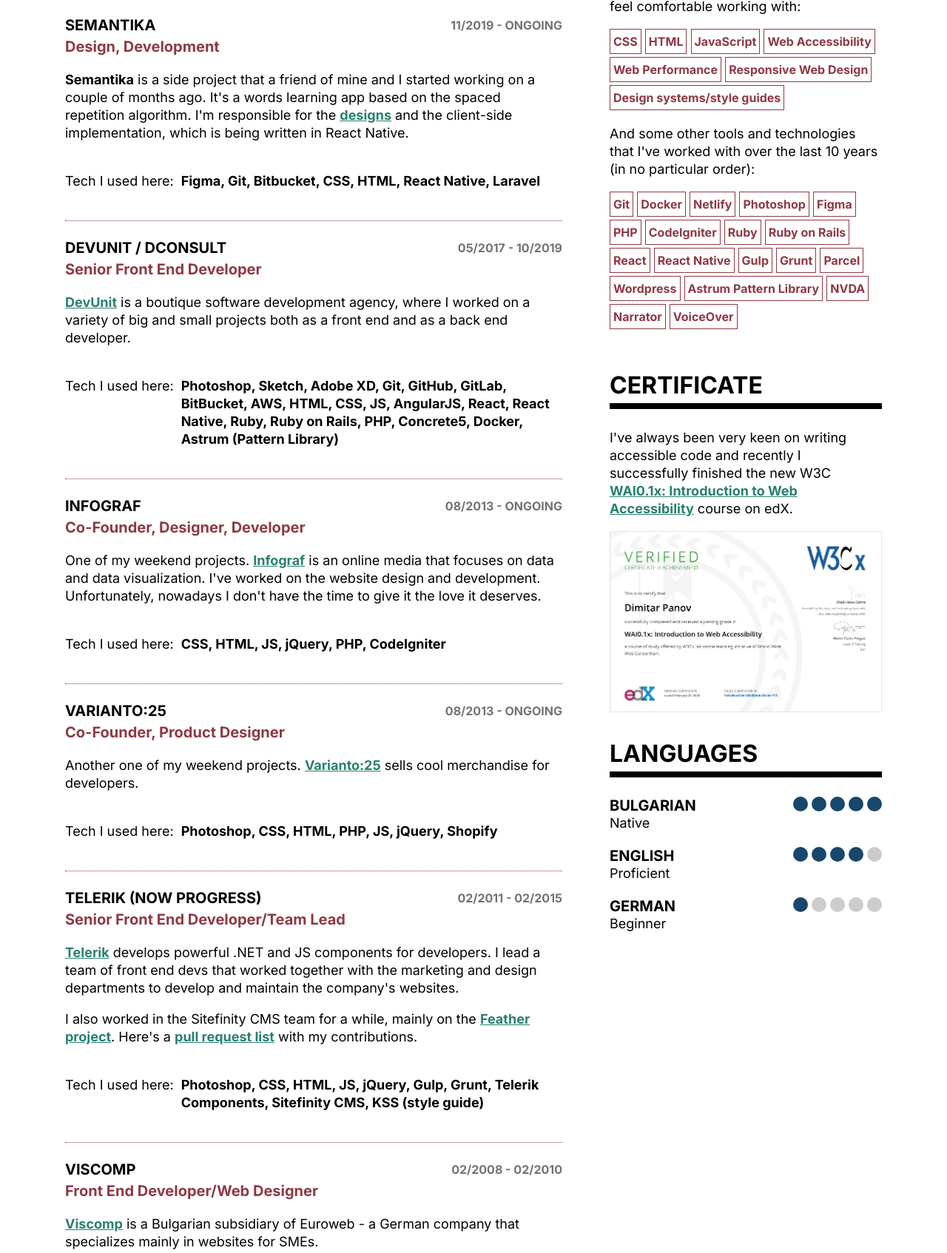
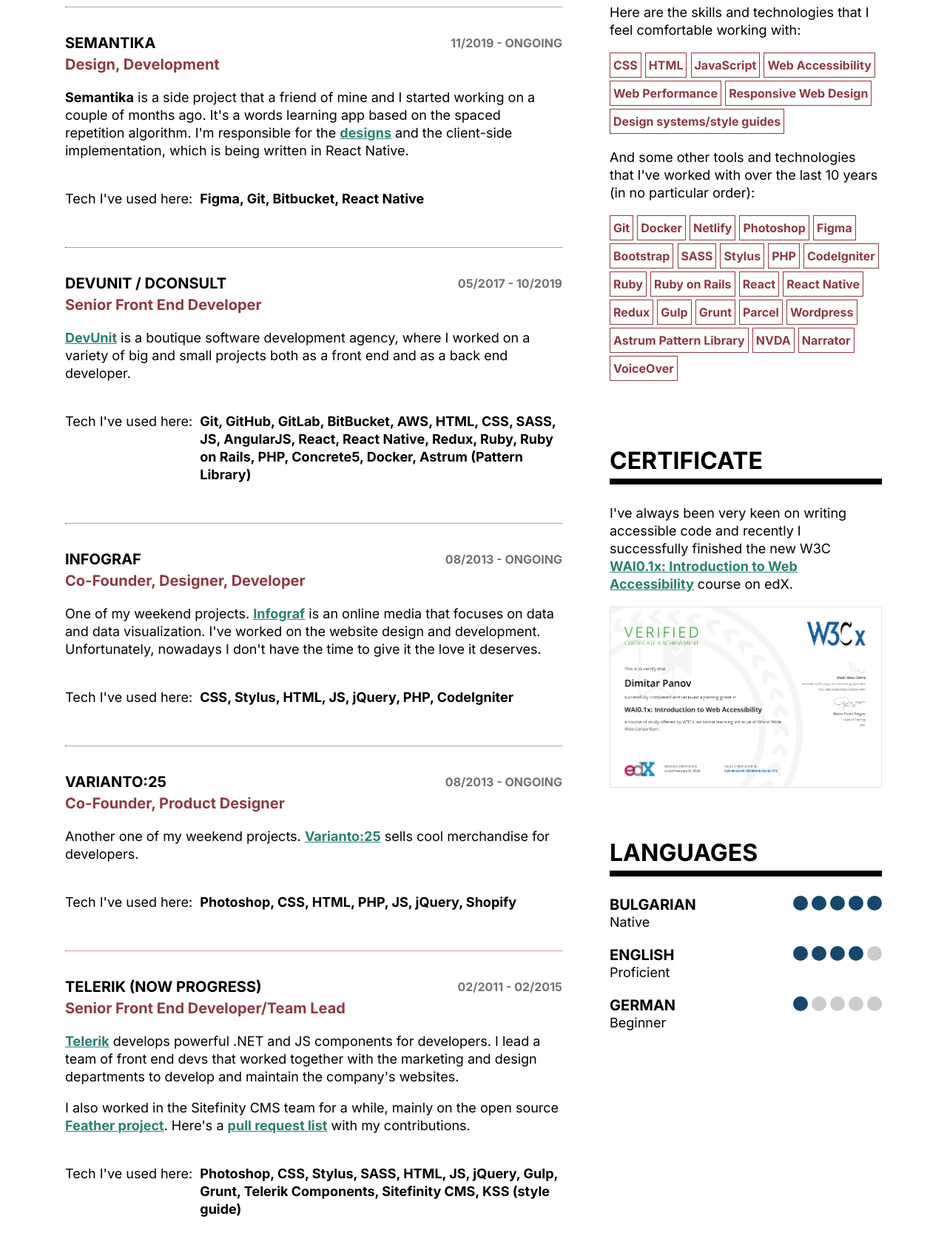
Before and after one commit to dpanov/cv, a website built with Parcel: page index.html in a window 1280 px wide. Shown: the part 762-2456 px from the top of the page at 74% size. Built offline with nearby package versions, Linux system fonts and the light colour scheme.

Commit message:
Added more spacing between articles

```diff
--- a/index.html
+++ b/index.html
@@ -18,14 +18,14 @@
       <p class="header__role role" role="doc-subtitle">Front-end / Accessibility / Performance</p>
 
       <dl class="header__contacts contacts">
-        <dt>phone</dt>
+        <dt>Phone</dt>
         <dd>+359 897413650</dd>
 
-        <dt>email: </dt>
+        <dt>Email: </dt>
         <dd><a href="mailto:mail@dpanov.net">mail@dpanov.net</a></dd>
-<!--
-        <dt>location:</dt>
-        <dd>Sofia</dd> -->
+
+        <dt>GitHub: </dt>
+        <dd><a href="https://github.com/dpanov/">https://github.com/dpanov/</a></dd>
       </dl>
     </div>
 
@@ -33,12 +33,6 @@
   </header>
 
   <main class="content">
-    <!-- <div class="content__left">
-
-    </div>
-    <div class="content__right">
-
-    </div> -->
     <section class="content__summary">
       <h2>Summary</h2>
 
@@ -69,8 +63,8 @@
             </div>
 
             <dl class="article__technologies">
-              <dt>Tech I used here:</dt>
-              <dd>Figma, Git, GitHub, CSS, HTML, ParcelJS, Netlify</dd>
+              <dt>Tech I've used here:</dt>
+              <dd>Figma, Git, GitHub, CSS, SASS, HTML, ParcelJS, Netlify</dd>
             </dl>
           </article>
         </li>
@@ -93,8 +87,8 @@
             </div>
 
             <dl class="article__technologies">
-              <dt>Tech I used here:</dt>
-              <dd>Figma, Git, Bitbucket, CSS, HTML, React Native, Laravel</dd>
+              <dt>Tech I've used here:</dt>
+              <dd>Figma, Git, Bitbucket, React Native</dd>
             </dl>
           </article>
         </li>
@@ -117,8 +111,8 @@
             </div>
 
             <dl class="article__technologies">
-              <dt>Tech I used here:</dt>
-              <dd>Photoshop, Sketch, Adobe XD, Git, GitHub, GitLab, BitBucket, AWS, HTML, CSS, JS, AngularJS, React, React Native, Ruby, Ruby on Rails, PHP, Concrete5, Docker, Astrum (Pattern Library)</dd>
+              <dt>Tech I've used here:</dt>
+              <dd>Git, GitHub, GitLab, BitBucket, AWS, HTML, CSS, SASS, JS, AngularJS, React, React Native, Redux, Ruby, Ruby on Rails, PHP, Concrete5, Docker, Astrum (Pattern Library)</dd>
             </dl>
           </article>
         </li>
@@ -141,8 +135,8 @@
             </div>
 
             <dl class="article__technologies">
-              <dt>Tech I used here:</dt>
-              <dd>CSS, HTML, JS, jQuery, PHP, CodeIgniter</dd>
+              <dt>Tech I've used here:</dt>
+              <dd>CSS, Stylus, HTML, JS, jQuery, PHP, CodeIgniter</dd>
             </dl>
           </article>
         </li>
@@ -165,7 +159,7 @@
             </div>
 
             <dl class="article__technologies">
-              <dt>Tech I used here:</dt>
+              <dt>Tech I've used here:</dt>
               <dd>Photoshop, CSS, HTML, PHP, JS, jQuery, Shopify</dd>
             </dl>
           </article>
@@ -188,12 +182,12 @@
               <p><a href="https://www.progress.com/telerik">Telerik</a> develops powerful .NET and JS components for developers. I lead a team of front end devs that worked together with the marketing and design departments to develop and maintain the company's websites.
               </p>
 
-              <p>I also worked in the Sitefinity CMS team for a while, mainly on the <a href="https://github.com/Sitefinity/feather">Feather project</a>. Here's a <a href="https://github.com/Sitefinity/feather/pulls?q=is%3Apr+is%3Aclosed+author%3Adpanov">pull request list</a> with my contributions.</p>
+              <p>I also worked in the Sitefinity CMS team for a while, mainly on the open source <a href="https://github.com/Sitefinity/feather">Feather project</a>. Here's a <a href="https://github.com/Sitefinity/feather/pulls?q=is%3Apr+is%3Aclosed+author%3Adpanov">pull request list</a> with my contributions.</p>
             </div>
 
             <dl class="article__technologies">
-              <dt>Tech I used here:</dt>
-              <dd>Photoshop, CSS, HTML, JS, jQuery, Gulp, Grunt, Telerik Components, Sitefinity CMS, KSS (style guide)</dd>
+              <dt>Tech I've used here:</dt>
+              <dd>Photoshop, CSS, Stylus, SASS, HTML, JS, jQuery, Gulp, Grunt, Telerik Components, Sitefinity CMS, KSS (style guide)</dd>
             </dl>
           </article>
         </li>
@@ -217,7 +211,7 @@
             </div>
 
             <dl class="article__technologies">
-              <dt>Tech I used here:</dt>
+              <dt>Tech I've used here:</dt>
               <dd>Photoshop, Illustrator, CSS, HTML, JS, jQuery, PHP</dd>
             </dl>
           </article>
@@ -247,12 +241,16 @@
         <li class="skills__item">Netlify</li>
         <li class="skills__item">Photoshop</li>
         <li class="skills__item">Figma</li>
+        <li class="skills__item">Bootstrap</li>
+        <li class="skills__item">SASS</li>
+        <li class="skills__item">Stylus</li>
         <li class="skills__item">PHP</li>
         <li class="skills__item">CodeIgniter</li>
         <li class="skills__item">Ruby</li>
         <li class="skills__item">Ruby on Rails</li>
         <li class="skills__item">React</li>
         <li class="skills__item">React Native</li>
+        <li class="skills__item">Redux</li>
         <li class="skills__item">Gulp</li>
         <li class="skills__item">Grunt</li>
         <li class="skills__item">Parcel</li>
@@ -268,7 +266,7 @@
       <h2>Certificate</h2>
       <p>I've always been very keen on writing accessible code and recently I successfully finished the new W3C <a href="https://www.edx.org/course/web-accessibility-introduction">WAI0.1x: Introduction to Web Accessibility</a> course on edX.</p>
 
-      <a class="certificate" href="https://courses.edx.org/certificates/9b5b46ee26d042868fbfeb45e4de1f75">
+      <a class="" href="https://courses.edx.org/certificates/9b5b46ee26d042868fbfeb45e4de1f75">
         <img src="./src/images/a11y-certificate.png" alt="Certificate for successfully completing the">
       </a>
     </section>
--- a/src/css/_articles-list.scss
+++ b/src/css/_articles-list.scss
@@ -1,6 +1,6 @@
 .articles-list {
   display: grid;
-  row-gap: 48px;
+  row-gap: 72px;
 
   li {
     position: relative;
@@ -8,7 +8,7 @@
     &::after {
       content: "";
       position: absolute;
-      top: calc(100% + 23px);
+      bottom: -36px;
       width: 100%;
       border-bottom: 1px dotted var(--color-main);
     }
--- a/src/css/_content.scss
+++ b/src/css/_content.scss
@@ -22,7 +22,7 @@
                          "main blank"
                          "education blank";
     grid-template-columns: minmax(400px, 1fr) minmax(100px, 368px);
-    row-gap: 32px;
+    row-gap: 64px;
   }
 
   @media print {
```
